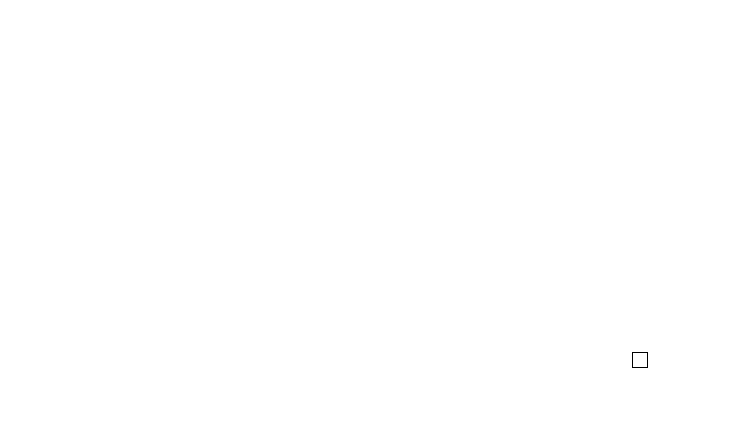
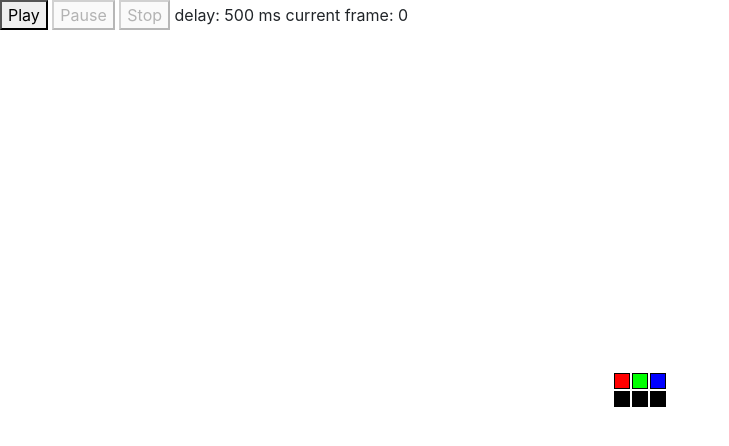
Before and after one commit to forrana/neopixel-emulator, a website: page index.html in a window 1280 px wide. Shown: the whole page, without its empty margins (0-729 px from the left). Drawn offline with Linux system fonts and the light colour scheme.

Commit message:
Generate leds by matrix, add play possibility

```diff
--- a/index.html
+++ b/index.html
@@ -11,7 +11,24 @@
 </head>
 <body>
   <main id="App">
-    <div class="LED"></div>
+    <button v-on:click="startEmulation" :disabled='isPlaying'>Play</button>
+    <button v-on:click="pauseEmulation" :disabled='!isPlaying'>Pause</button>
+    <button v-on:click="stopEmulation"  :disabled='!isPlaying'>Stop</button>
+    delay: {{delay}} ms
+    current frame: {{activeFrameIndex}}
+    <section class="led-panel">
+      <div>
+        <div class="row" v-for="(row, rowIndex) in activeFrame">
+          <div class="LED"
+            v-for="(pixel, pixelIndex) in row"
+            v-bind:id="'pixel-'+rowIndex+'-'+pixelIndex"
+            v-bind:style="{'--bg-color': pixel}"
+          >
+          </div>
+        </div>
+      </div>
+    </section>
   </main>
+  <script type="text/javascript" src="scripts.js"></script>
 </body>
 </html>
--- a/scripts.js
+++ b/scripts.js
@@ -1,12 +1,39 @@
 var app = new Vue({
   el: '#app',
   data: {
-
+    frames: [
+      [["#ff0000", "#00ff00", "#0000ff"], ["#000000", "#000000", "#000000"]],
+      [["#000000", "#ff0000", "#00ff00"], ["#0000ff", "#000000", "#000000"]],
+      [["#000000", "#000000", "#ff0000"], ["#00ff00", "#0000ff", "#000000"]],
+      [["#000000", "#000000", "#000000"], ["#ff0000", "#00ff00", "#0000ff"]],
+    ],
+    delay: 500,
+    intervalId: null,
+    activeFrameIndex: 0
   },
   computed: {
-
+    activeFrame: function () {
+      return this.frames[this.activeFrameIndex];
+    },
+    isPlaying: function () {
+      return this.intervalId !== null;
+    }
   },
   methods: {
-
-  }
+    startEmulation: function () {
+      this.intervalId = setInterval(() => {
+        this.activeFrameIndex = this.frames.length - 1 > this.activeFrameIndex ?
+          this.activeFrameIndex + 1 : 0;
+      }, this.delay);
+    },
+    pauseEmulation: function () {
+      clearInterval(this.intervalId);
+      this.intervalId = null;
+    },
+    stopEmulation: function () {
+      this.activeFrameIndex = 0;
+      clearInterval(this.intervalId);
+      this.intervalId = null;
+    }
+  },
 })
--- a/styles.css
+++ b/styles.css
@@ -2,9 +2,12 @@
   border: 1px solid black;
   width: 1em;
   height: 1em;
+  margin: 0.05em;
+  background-color: var(--bg-color);
+
 }
 
-main#App{
+.led-panel{
   display: flex;
   justify-content: center;
   align-self: center;
```
